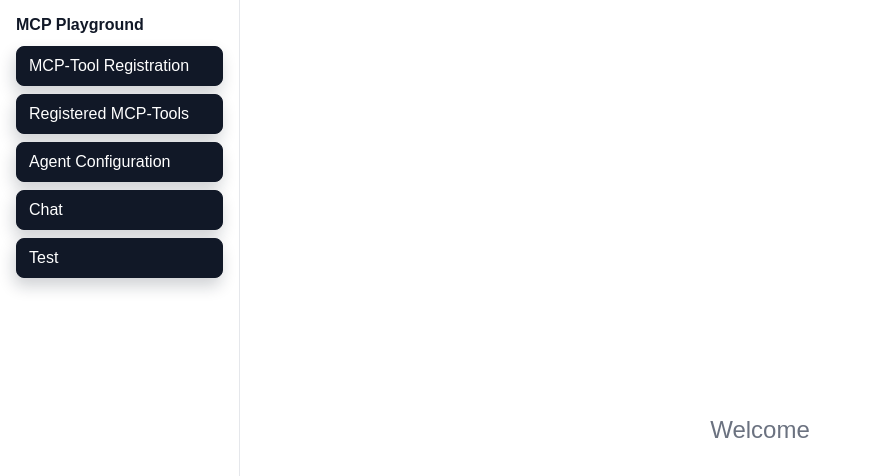
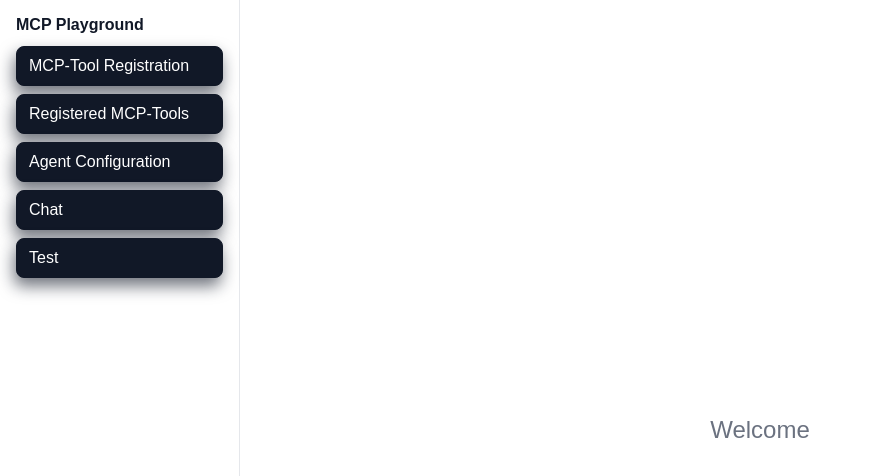
Before and after one commit to ppriewe88/mcp-agents-frontend, a Next.js app: page / in a window 1280 px wide. Shown: the top 476 px of the page, without its empty margins (0-869 px from the left). Built offline with nearby package versions, Linux system fonts and the light colour scheme.

Commit message:
feat: shadow navbar improved

```diff
--- a/src/app/globals.css
+++ b/src/app/globals.css
@@ -28,6 +28,8 @@
   --shadow-md: 0 10px 30px rgba(0, 0, 0, 0.15);
   --shadow: -2px 8px 16px rgba(17, 24, 39, 0.2);
   --shadow-hover: -4px 10px 18px rgba(17, 24, 39, 0.1);
+  --shadow-dark: -2px 8px 16px rgba(17, 24, 39, 0.6);
+  --shadow-dark-hover: -4px 10px 18px rgba(17, 24, 39, 0.6);
 
   --hover-tilt-y: -5px;
   --transition-fast: 320ms;
@@ -170,7 +172,7 @@ a {
   padding: 10px 12px;
   border-radius: var(--radius-sm);
   border: 1px solid var(--color-primary);
-  box-shadow: var(--shadow);
+  box-shadow: var(--shadow-dark);
   transition: background var(--transition-fast),
     box-shadow var(--transition-fast), transform var(--transition-fast),
     border-color var(--transition-fast);
@@ -179,7 +181,7 @@ a {
 .navButton:hover {
   background: var(--color-primary-hover);
   border-color: var(--color-primary-hover);
-  box-shadow: var(--shadow);
+  box-shadow: var(--shadow-dark-hover);
   transform: translateY(var(--hover-tilt-y));
 }
 
```
